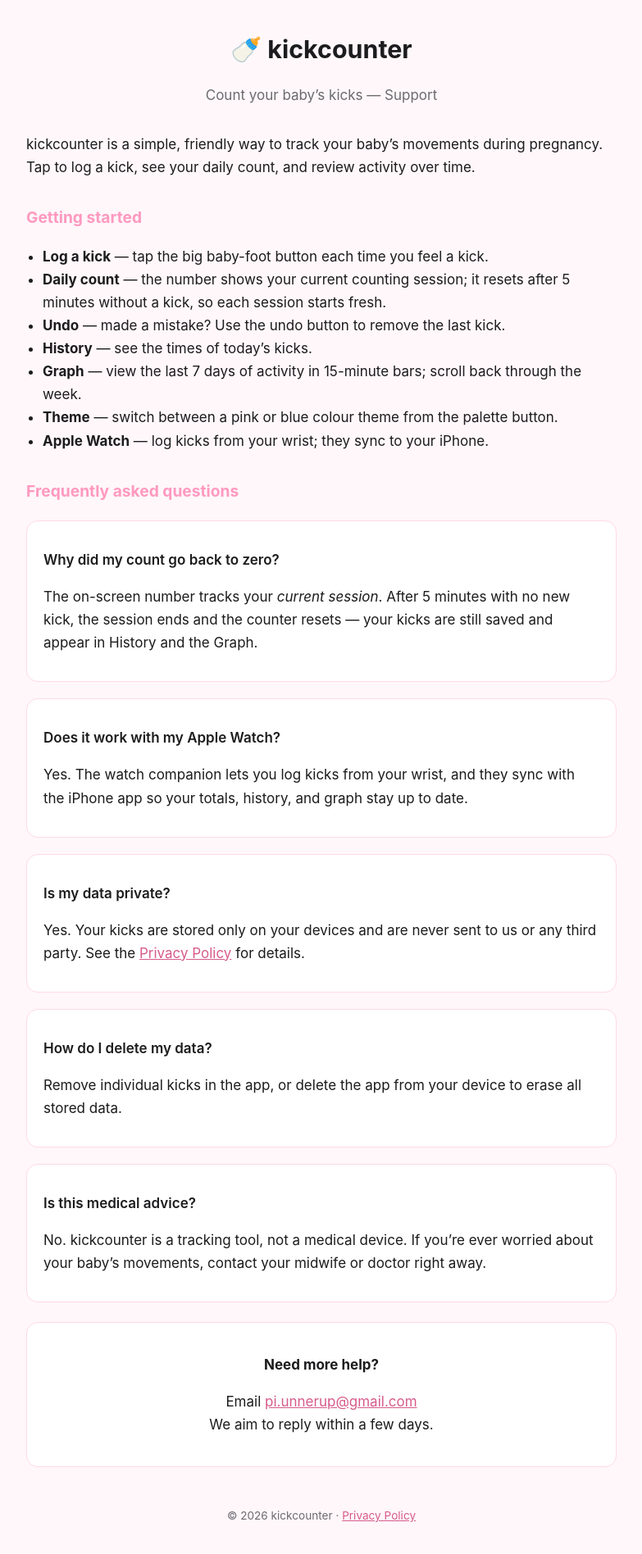
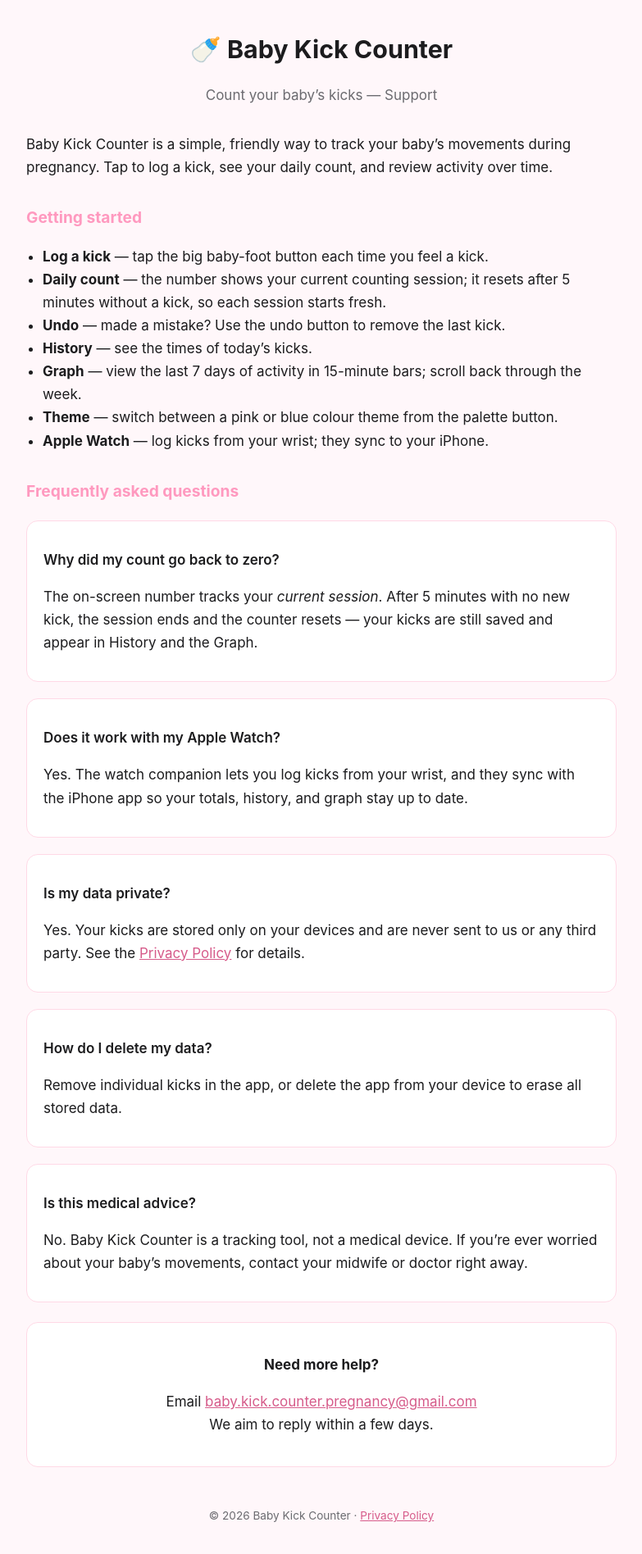
Before and after one commit to pi-unnerup/kickcounterprivacy, a plain HTML site: page support.html in a window 1280 px wide. Shown: the whole page at 82% size, without its empty margins (248-1031 px from the left). Drawn offline with Linux system fonts and the light colour scheme.

Commit message:
Update support.html

```diff
--- a/support.html
+++ b/support.html
@@ -3,7 +3,7 @@
 <head>
 <meta charset="utf-8">
 <meta name="viewport" content="width=device-width, initial-scale=1">
-<title>kickcounter — Support</title>
+<title>Baby Kick Counter — Support</title>
 <style>
   :root { --accent: #ff99bf; --ink: #1c1c1e; --muted: #6b6b70; --bg: #fff7fa; }
   * { box-sizing: border-box; }
@@ -34,12 +34,12 @@
 <body>
 <div class="wrap">
   <header>
-    <h1>🍼 kickcounter</h1>
+    <h1>🍼 Baby Kick Counter</h1>
     <p class="tagline">Count your baby’s kicks — Support</p>
   </header>
 
   <p>
-    kickcounter is a simple, friendly way to track your baby’s movements during
+    Baby Kick Counter is a simple, friendly way to track your baby’s movements during
     pregnancy. Tap to log a kick, see your daily count, and review activity over time.
   </p>
 
@@ -86,17 +86,17 @@
 
   <div class="card">
     <p class="q">Is this medical advice?</p>
-    <p>No. kickcounter is a tracking tool, not a medical device. If you’re ever worried
+    <p>No. Baby Kick Counter is a tracking tool, not a medical device. If you’re ever worried
       about your baby’s movements, contact your midwife or doctor right away.</p>
   </div>
 
   <div class="contact">
     <p><strong>Need more help?</strong></p>
-    <p>Email <a href="mailto:pi.unnerup@gmail.com">pi.unnerup@gmail.com</a><br>
+    <p>Email <a href="mailto:baby.kick.counter.pregnancy@gmail.com">baby.kick.counter.pregnancy@gmail.com</a><br>
     We aim to reply within a few days.</p>
   </div>
 
-  <footer>© 2026 kickcounter · <a href="privacy.html">Privacy Policy</a></footer>
+  <footer>© 2026 Baby Kick Counter · <a href="privacy.html">Privacy Policy</a></footer>
 </div>
 </body>
 </html>
```
